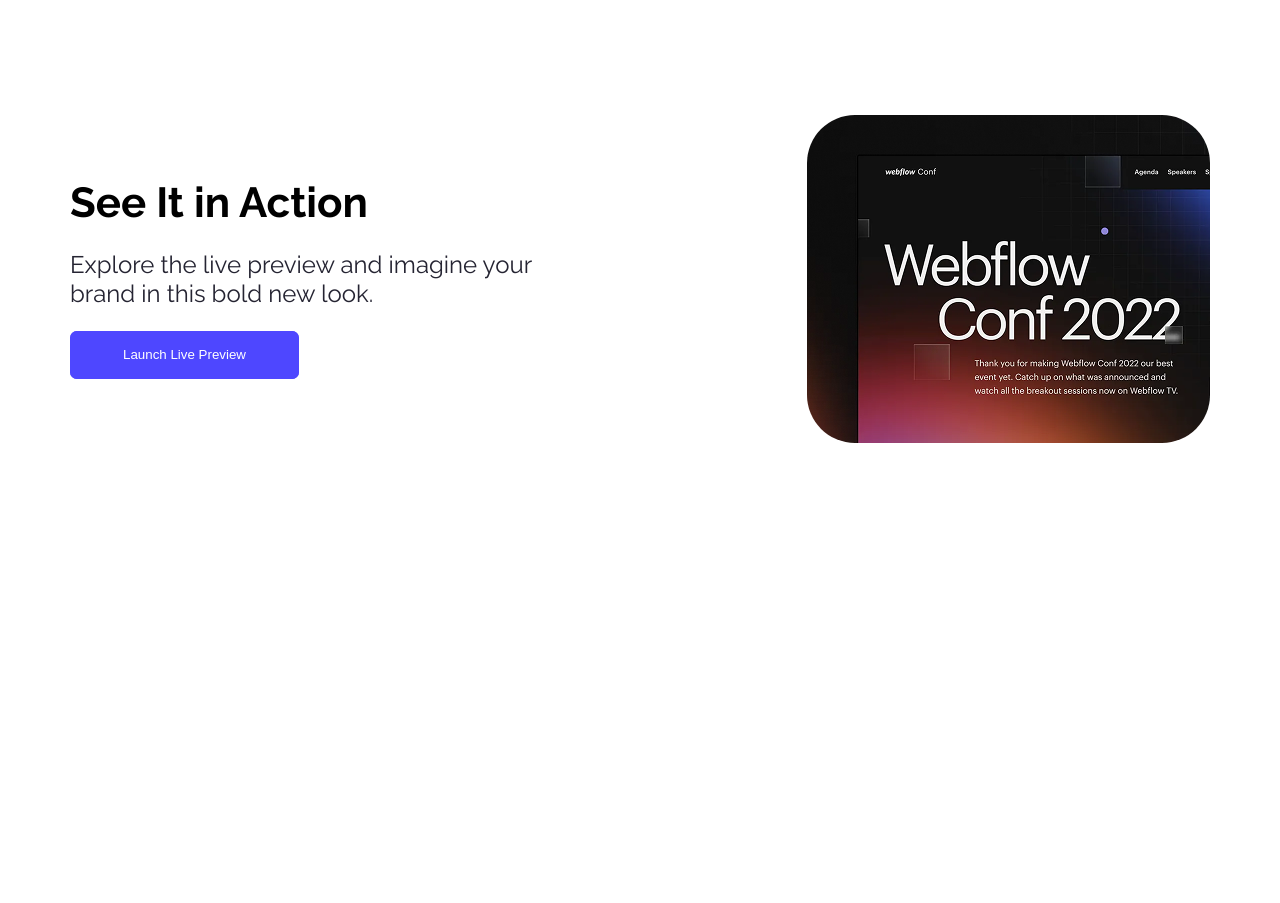
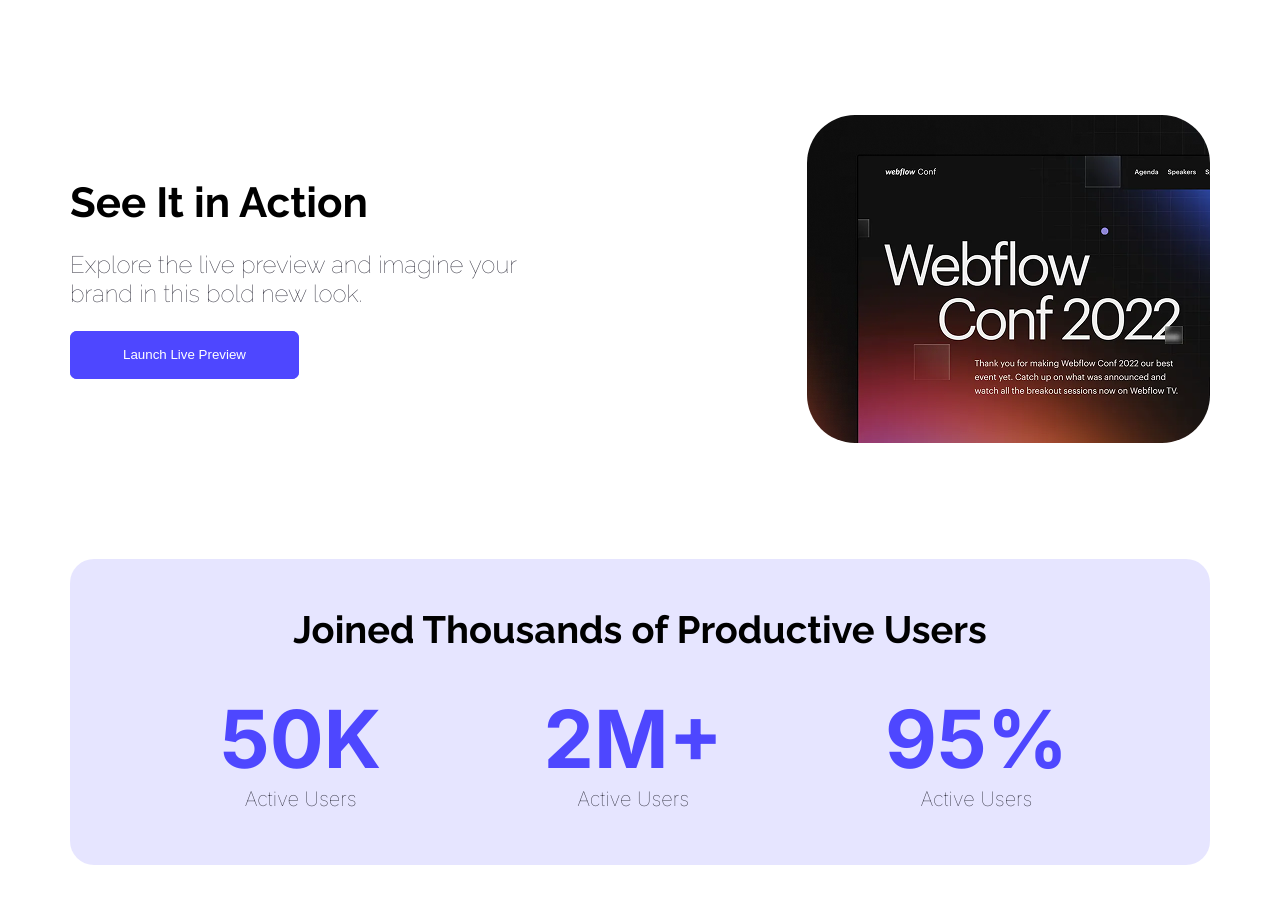
Before and after one commit to sadia641/first-assignment-repo, a plain HTML site: page index.html in a window 1280 px wide. Shown: the part 707-1610 px from the top of the page. Before the commit the page ends 1266 px from the top, so only its background shows below. Drawn offline with Linux system fonts and the light colour scheme.

Commit message:
added 2nd section

```diff
--- a/index.html
+++ b/index.html
@@ -46,6 +46,31 @@
                 <img class="web-image" src="images/wc-mini.png" alt="">
             </div>
         </section>
+        <section class ="user ">
+        <div class="user-padding">
+            <h3 class=" user-title">
+                Joined Thousands of Productive Users
+            </h3>
+            <div class = "info inter-normal">
+                <div class="active">
+                    <div class="ac-text"> 50K</div>
+                    <div class="ac-label"> Active Users</div>
+                </div>
+
+                <div class="session">
+                    <div class="ac-text"> 2M+</div>
+                    <div class="ac-label"> Active Users</div>
+                </div>
+
+                <div class="rate">
+                    <div class="ac-text"> 95%</div>
+                    <div class="ac-label"> Active Users</div>
+                </div>
+
+            </div>
+        </div>
+
+        </section>
 
     </main>
     <footer>
--- a/styles/project.css
+++ b/styles/project.css
@@ -9,7 +9,7 @@ main{
 .inter-normal {
   font-family: "Inter", sans-serif;
   font-optical-sizing: auto;
-  font-weight:800;
+  font-weight:400;
   font-style: normal;
   color: #4E47FF;
   font-size:30px;
@@ -84,11 +84,14 @@ height: 698px;
     justify-content: space-between;
     height: 328px;
     width: 1140px;
-    margin: 116px auto;
+    margin-top: 116px;
+    margin-bottom: 116px;
+    margin-right: 159px;
 }
 .paragraph{
     font-size: 24px;
     color: #252432;
+    font-weight: lighter;
 }
 
 .btn-preview{
@@ -106,4 +109,45 @@ height: 698px;
     flex-direction: column;
     padding-top: 62.5px;
     gap: 23px;
+
 }
+
+.info{
+    display: flex;
+    text-align: center;
+    justify-content: space-between;
+}
+.ac-text{
+    font-size: 80px;
+    font-weight: bold;
+    color: #4E47FF;
+}
+
+.ac-label{
+    font-size: 20px;
+    font-weight:lighter;
+    color: #252432;
+}
+.user-title{
+    color: black;
+    font-size: 38px;
+    font-weight: bold;
+    text-align: center;
+    padding-left: 142px;
+}
+
+.user{
+    height: 306px;
+    width: 1140px;
+    background-color: #4d47ff23;
+    border-radius: 24px;
+    margin-top: 116px;
+    margin-bottom: 137px;
+    margin-right: 159px
+}
+.user-padding{
+    padding-bottom: 50px;
+    padding-top: 10px;
+    padding-right: 142px;
+
+}
```
